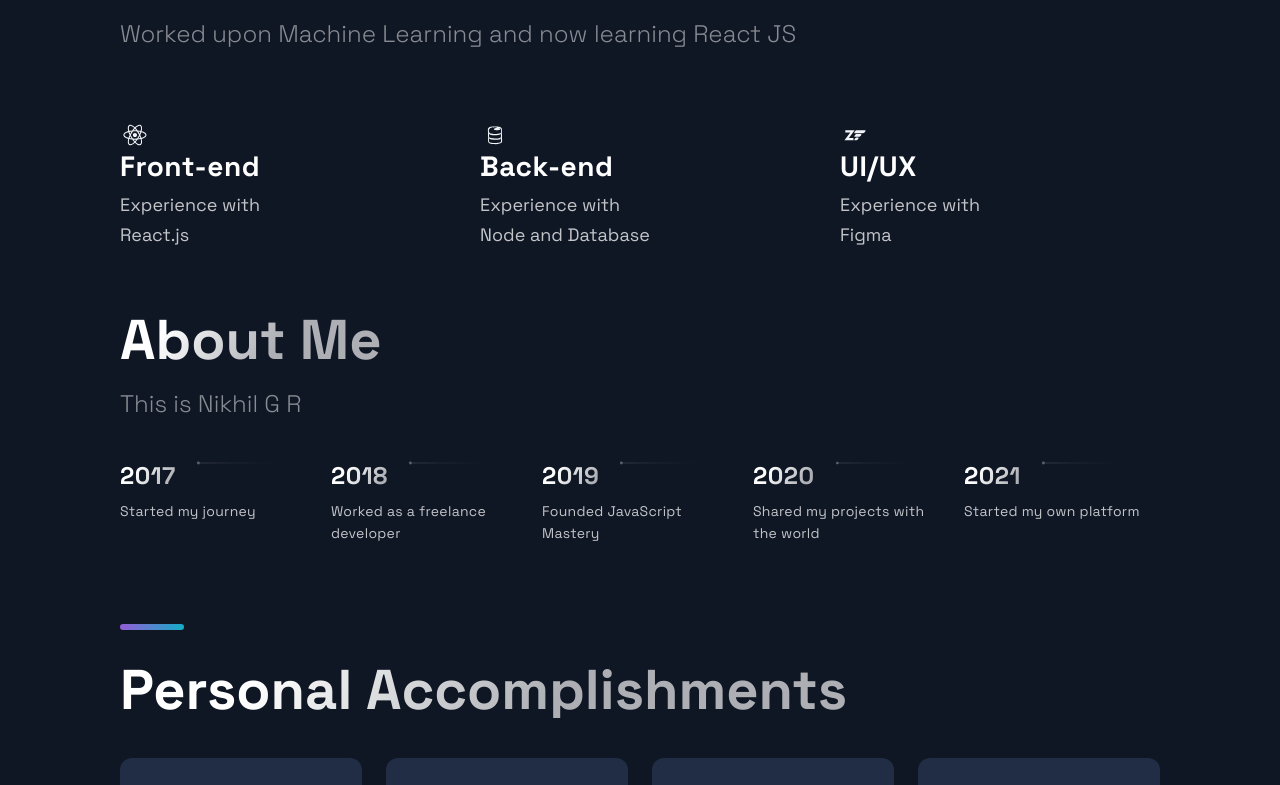
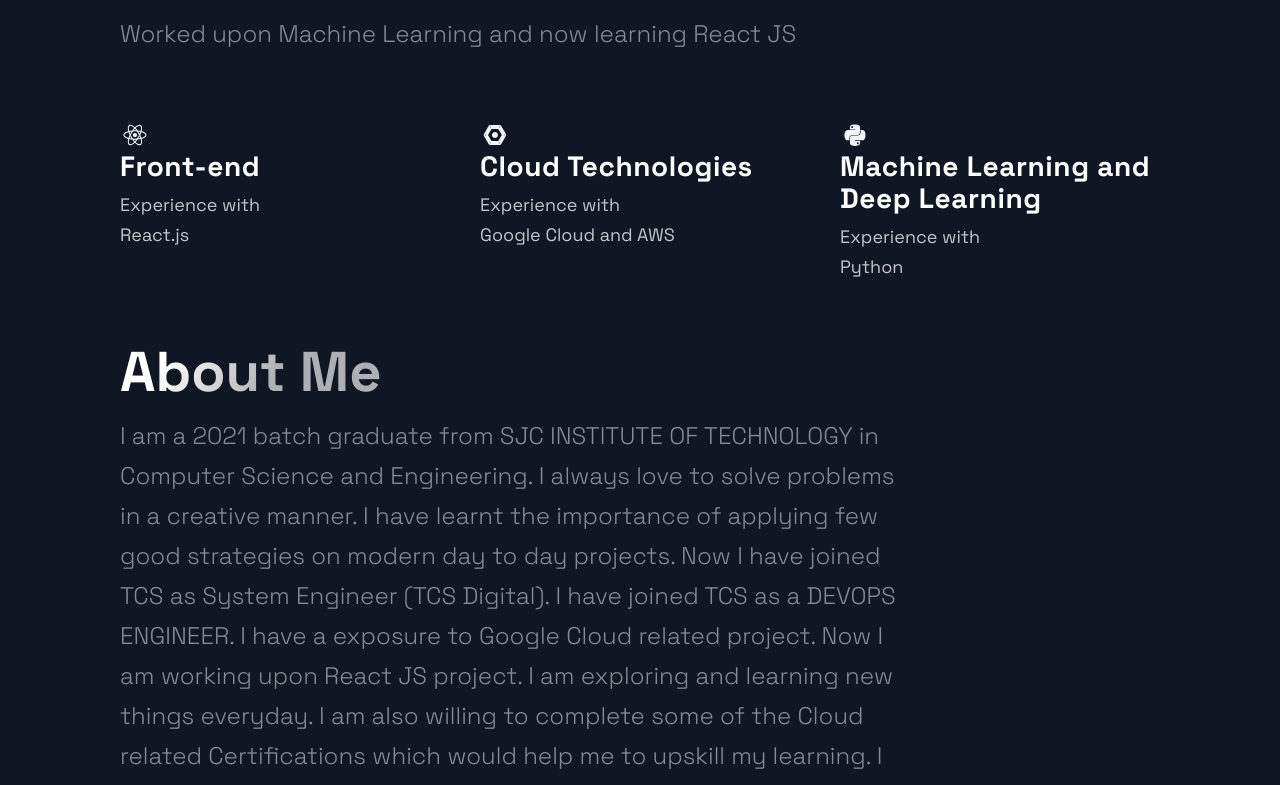
Before and after one commit to nikhilgubbi/portfolio_website, a Next.js app: page / in a window 1280 px wide. Shown: the part 2734-3519 px from the top of the page. Built offline with nearby package versions, Linux system fonts and the light colour scheme.

Commit message:
React Portfolio

```diff
--- a/src/components/Technologies/Technologies.js
+++ b/src/components/Technologies/Technologies.js
@@ -1,5 +1,5 @@
 import React from 'react';
-import { DiFirebase, DiReact, DiZend } from 'react-icons/di';
+import { DiGoogleCloudPlatform, DiReact, DiPython } from 'react-icons/di';
 import { Section, SectionDivider, SectionText, SectionTitle } from '../../styles/GlobalComponents';
 import { List, ListContainer, ListItem, ListParagraph, ListTitle } from './TechnologiesStyles';
 
@@ -21,22 +21,22 @@ const Technologies = () => (
         </ListContainer>
       </ListItem>
       <ListItem>
-        <DiFirebase size='3rem' />
+        <DiGoogleCloudPlatform size='3rem' />
         <ListContainer>
-          <ListTitle>Back-end</ListTitle>
+          <ListTitle>Cloud Technologies</ListTitle>
           <ListParagraph>
             Experience with <br />
-            Node and Database
+            Google Cloud and AWS
           </ListParagraph>
         </ListContainer>
       </ListItem>
       <ListItem>
-        <DiZend size='3rem' />
+        <DiPython size='3rem' />
         <ListContainer>
-          <ListTitle>UI/UX</ListTitle>
+          <ListTitle>Machine Learning and Deep Learning</ListTitle>
           <ListParagraph>
             Experience with <br />
-            Figma
+            Python
           </ListParagraph>
         </ListContainer>
       </ListItem>
--- a/src/components/TimeLine/TimeLine.js
+++ b/src/components/TimeLine/TimeLine.js
@@ -45,7 +45,11 @@ const Timeline = () => {
   return (
     <Section id="about">
       <SectionTitle>About Me</SectionTitle>
-      <SectionText>This is Nikhil G R</SectionText>
+      <SectionText>I am a 2021 batch graduate from SJC INSTITUTE OF TECHNOLOGY in Computer Science and Engineering.
+        I always love to solve problems in a creative manner. I have learnt the importance of applying few good strategies on modern day to day projects.
+        Now I have joined TCS as System Engineer (TCS Digital). I have joined TCS as a DEVOPS ENGINEER. I have a exposure to Google Cloud related project. Now I am working upon React JS project. I am exploring and learning new things everyday. I am also willing to complete some of the Cloud related Certifications which would help me to upskill my learning. I am also learning some Multi-cloud technologies which includes GCP, AWS and Azure.
+        For me PYTHON is Love.
+        I love to code in PYTHON and have an experience of working upon DATA SCIENCE. It has been a passion for me to become a DATA SCIENTIST since from second year of engineering. While working on some models in DEEP LEARNING such as VGG-16, I also started to learn DEV-OPS so that it would be easy for me to integrate it with the DEV-OPS, which helps me to Automate the things. I also have basic knowledge of AWS Cloud and and do know about Flutter Framework.</SectionText>
       <CarouselContainer ref={carouselRef} onScroll={handleScroll}>
         <>
           {TimeLineData.map((item, index) => (
```
